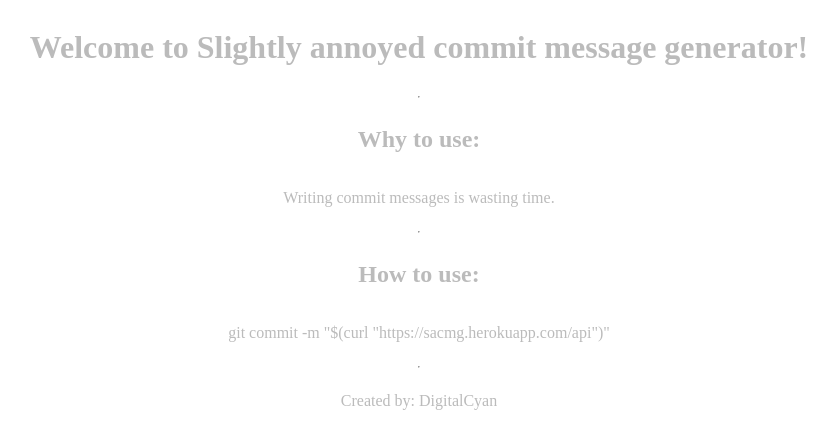
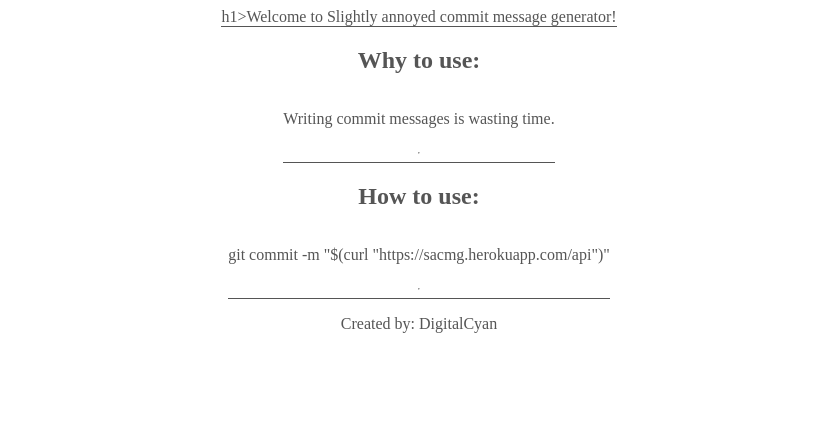
Before and after one commit to DigitalCyan/slightly-annoyed-commit-message-generator, a website: page public/index.html in a window 1280 px wide. Shown: the whole page, without its empty margins (221-1058 px from the left). Drawn offline with Linux system fonts and the light colour scheme.

Commit message:
added some kernel corruptors

```diff
--- a/public/index.html
+++ b/public/index.html
@@ -7,8 +7,9 @@
     <link rel="stylesheet" href="index.css">
 </head>
 <body>
-    <h1>Welcome to Slightly annoyed commit message generator!</h1>
-    <hr>
+    <div>
+        h1>Welcome to Slightly annoyed commit message generator!</h1>
+    </div>
     <div>
         <h2>Why to use:</h2>
         <p>Writing commit messages is wasting time.</p>
@@ -19,8 +20,6 @@
         <p>git commit -m "$(curl "https://sacmg.herokuapp.com/api")"</p>
         <hr>
     </div>
-    <div>
-        <p>Created by: DigitalCyan</p>
-    </div>
+    <p>Created by: DigitalCyan</p>
 </body>
 </html>
--- a/public/index.scss
+++ b/public/index.scss
@@ -1,7 +1,11 @@
-body, div{
+body,
+div {
     display: flex;
     flex-direction: column;
     align-items: center;
     justify-items: center;
-    color: #bbbbbb;
+    color: #555555;
+    div {
+        border-bottom: 1px solid #555555;
+    }
 }
```
Also changed, not shown: public/index.css, 1 other file.
